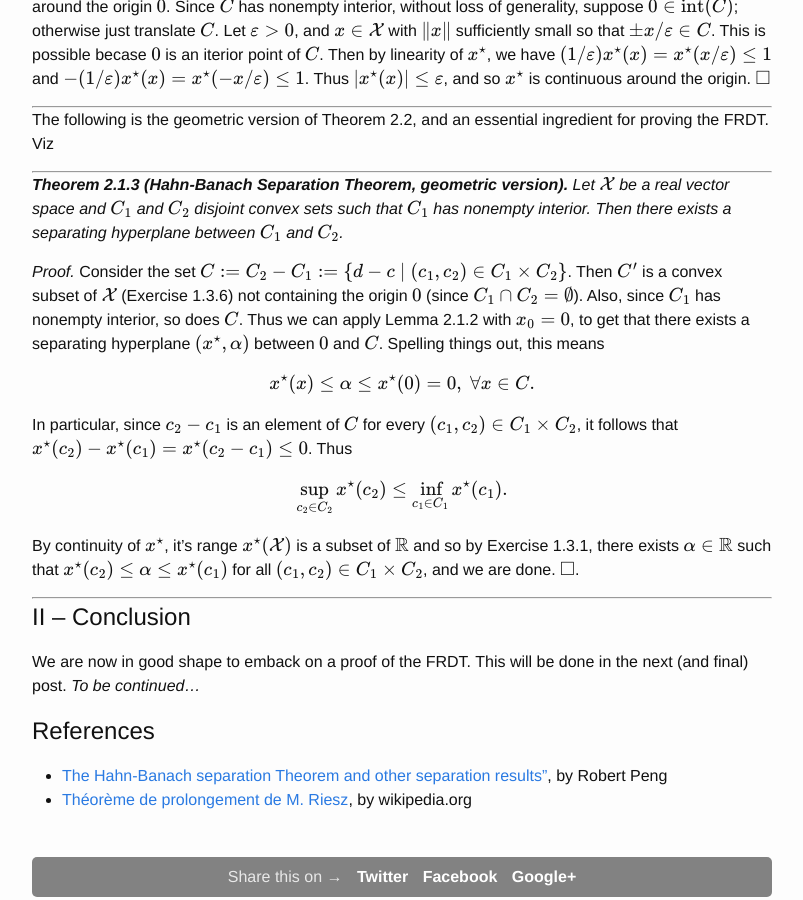
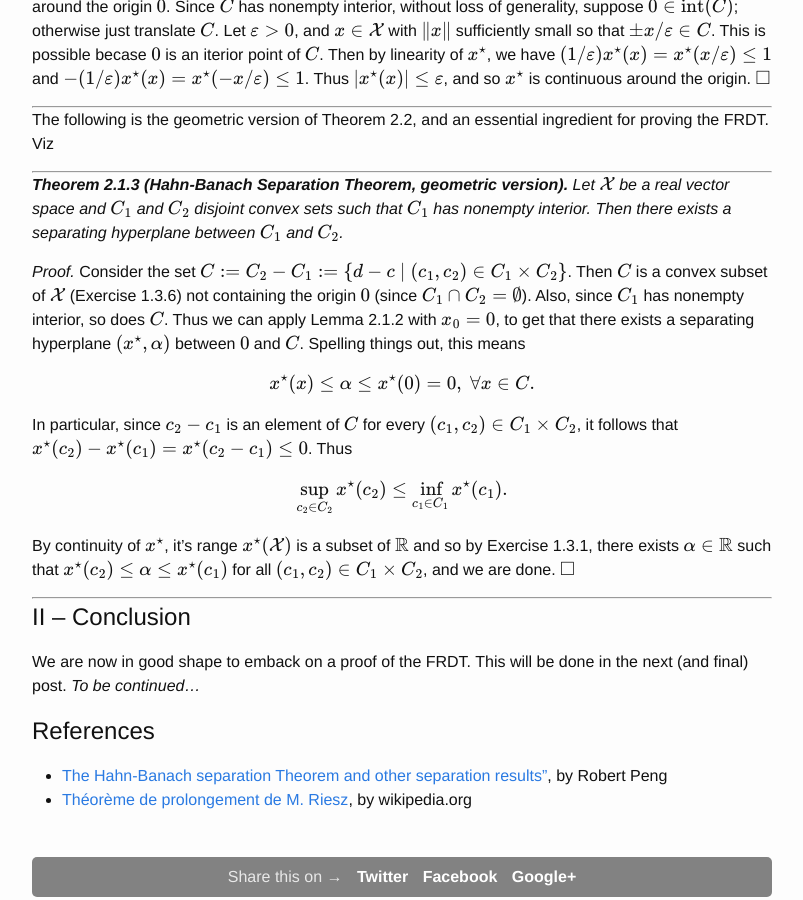
Before and after one commit to dohmatob/dohmatob.github.io, a Jekyll site: the page built from _posts/2019-11-10-duality.md, in a window 1280 px wide and 900 px high, scrolled down 5176 px. Shown: the whole window, without its empty margins (238-1041 px from the left). Built offline with Jekyll 4.4.1, drawn with Linux system fonts in a browser that asks for light colours; formulas are drawn with MathJax 3; comment, search, counter and statistics services are not loaded.

Commit message:
Update 2019-11-10-duality.md

```diff
--- a/_posts/2019-11-10-duality.md
+++ b/_posts/2019-11-10-duality.md
@@ -314,7 +314,7 @@ The following is the geometric version of Theorem 2.2, and an essential ingredie
 ***Theorem 2.1.3 (Hahn-Banach Separation Theorem, geometric version).*** *Let $\X$ be a real vector space and $C_1$ and $C_2$ disjoint convex sets such that $C_1$ has nonempty interior.
 Then there exists a separating hyperplane between $C_1$ and $C_2$.*
 
-*Proof.* Consider the set $$C := C_2 - C_1 := \{d - c \mid (c_1,c_2) \in C_1 \times C_2\}$$. Then $C'$ is a convex subset of $\X$ (Exercise 1.3.6) not containing the
+*Proof.* Consider the set $$C := C_2 - C_1 := \{d - c \mid (c_1,c_2) \in C_1 \times C_2\}$$. Then $C$ is a convex subset of $\X$ (Exercise 1.3.6) not containing the
 origin $0$ (since $C_1 \cap C_2 = \emptyset$). Also, since $C_1$ has nonempty interior, so does $C$. Thus we can apply Lemma 2.1.2 with $x_0 = 0$, to get that there
 exists a separating hyperplane $(\xstar,\alpha)$ between $0$ and $C$. Spelling things out, this means
 
@@ -329,7 +329,7 @@ $$
 $$
 
 By continuity of $\xstar$, it's range $\xstar(\X)$ is a subset of $\mathbb R$ and so by Exercise 1.3.1, there exists $\alpha \in \mathbb R$
-such that $\xstar(c_2) \le \alpha \le \xstar(c_1)$ for all $(c_1,c_2) \in C_1 \times C_2$, and we are done. $\qed$.
+such that $\xstar(c_2) \le \alpha \le \xstar(c_1)$ for all $(c_1,c_2) \in C_1 \times C_2$, and we are done. $\qed$
 
 ---
 
```
